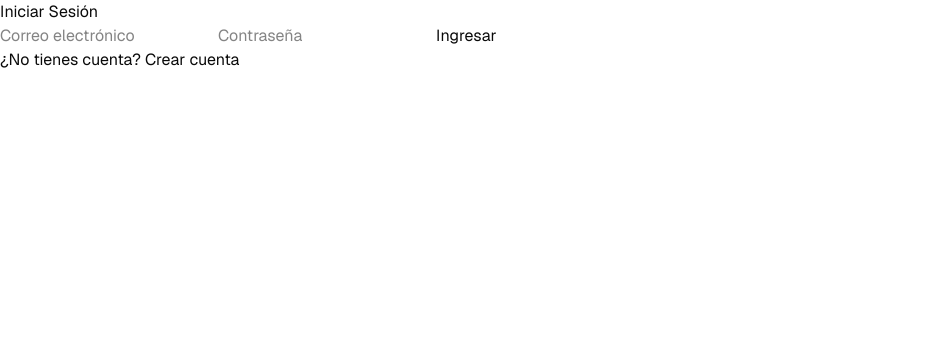
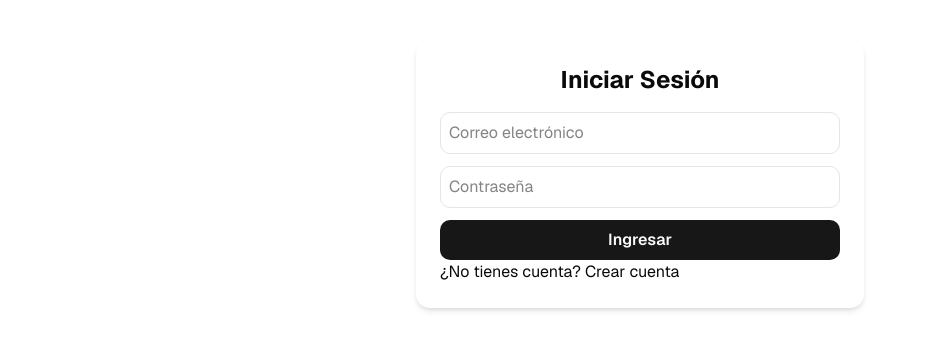
Before and after one commit to AngelVel14/emotional-analysis-system, a Next.js app: page /login in a window 1280 px wide. Shown: the top 350 px of the page, without its empty margins (0-926 px from the left). Built offline with nearby package versions, Linux system fonts and the light colour scheme.

Commit message:
actualizacion del global para login y register

```diff
--- a/app/globals.css
+++ b/app/globals.css
@@ -122,4 +122,22 @@
   body {
     @apply bg-background text-foreground;
   }
+
+  /* ====== Estilos para login/register ====== */
+.auth-container {
+  @apply max-w-md mx-auto mt-10 bg-card text-card-foreground p-6 rounded-xl shadow-md;
 }
+.auth-container h2 {
+  @apply text-2xl font-bold mb-4 text-center;
+}
+.auth-container form {
+  @apply space-y-3;
+}
+.auth-container input {
+  @apply w-full p-2 border border-border rounded-lg;
+}
+.auth-container button {
+  @apply w-full bg-primary text-primary-foreground py-2 rounded-lg font-semibold hover:opacity-90 transition;
+}
+
+}
```
